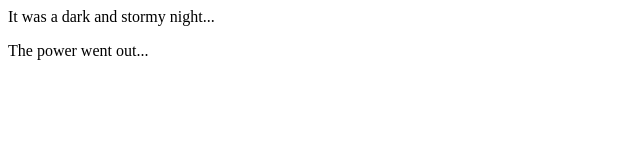
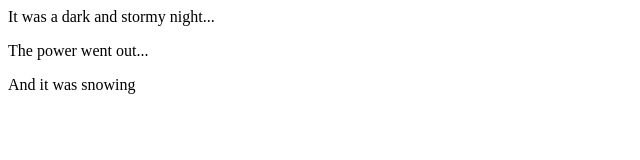
Before and after one commit to nhenry3/fireside-story1, a plain HTML site: page index.html in a window 1280 px wide. Shown: the whole page, without its empty margins (0-640 px from the left). Drawn offline with Linux system fonts and the light colour scheme.

Commit message:
added a new line

```diff
--- a/index.html
+++ b/index.html
@@ -2,5 +2,6 @@
   <body>
     <p>It was a dark and stormy night...</p>
     <p>The power went out...</p>
+    <p>And it was snowing</p>
   </body>
 </html>
```
